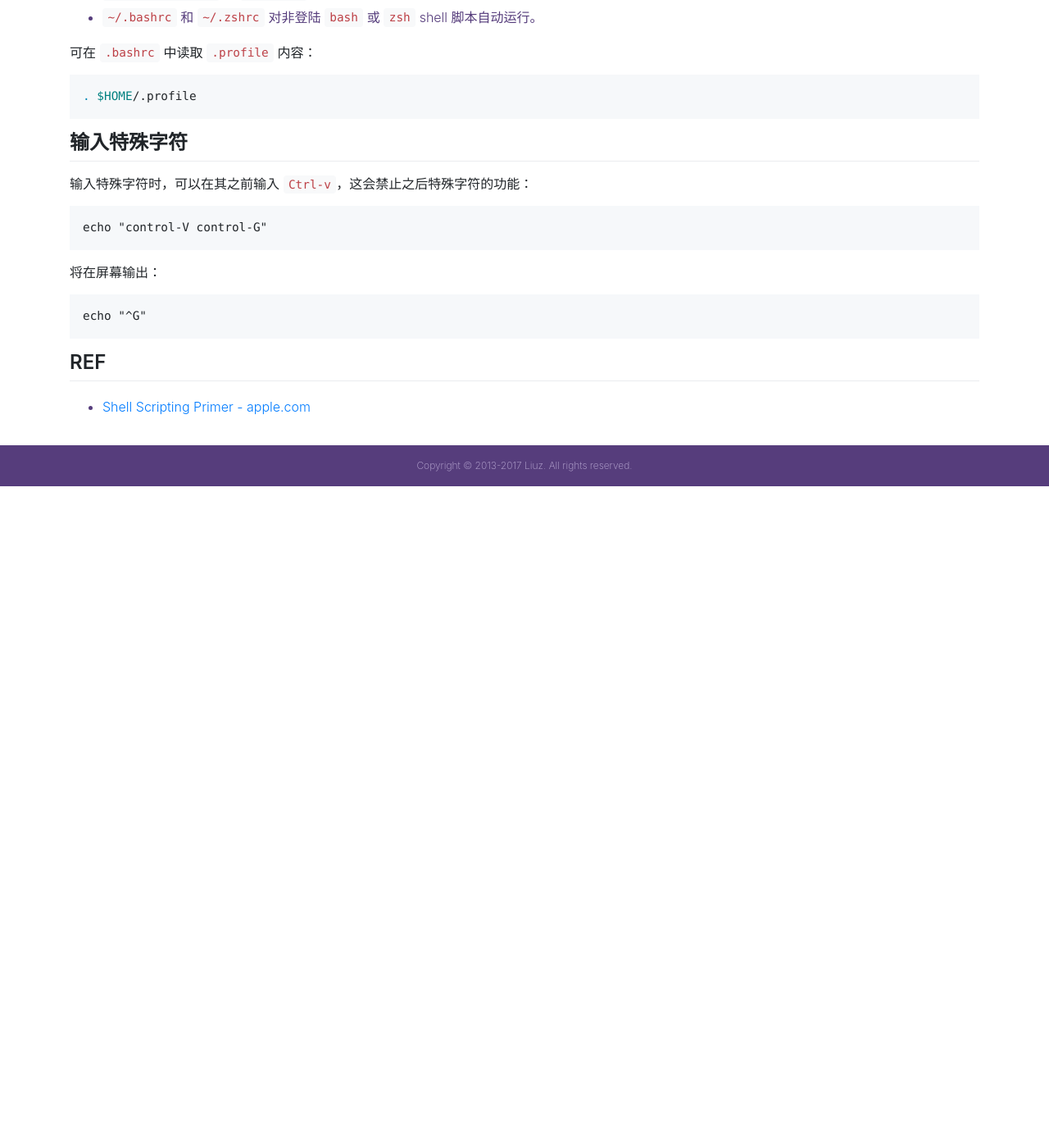
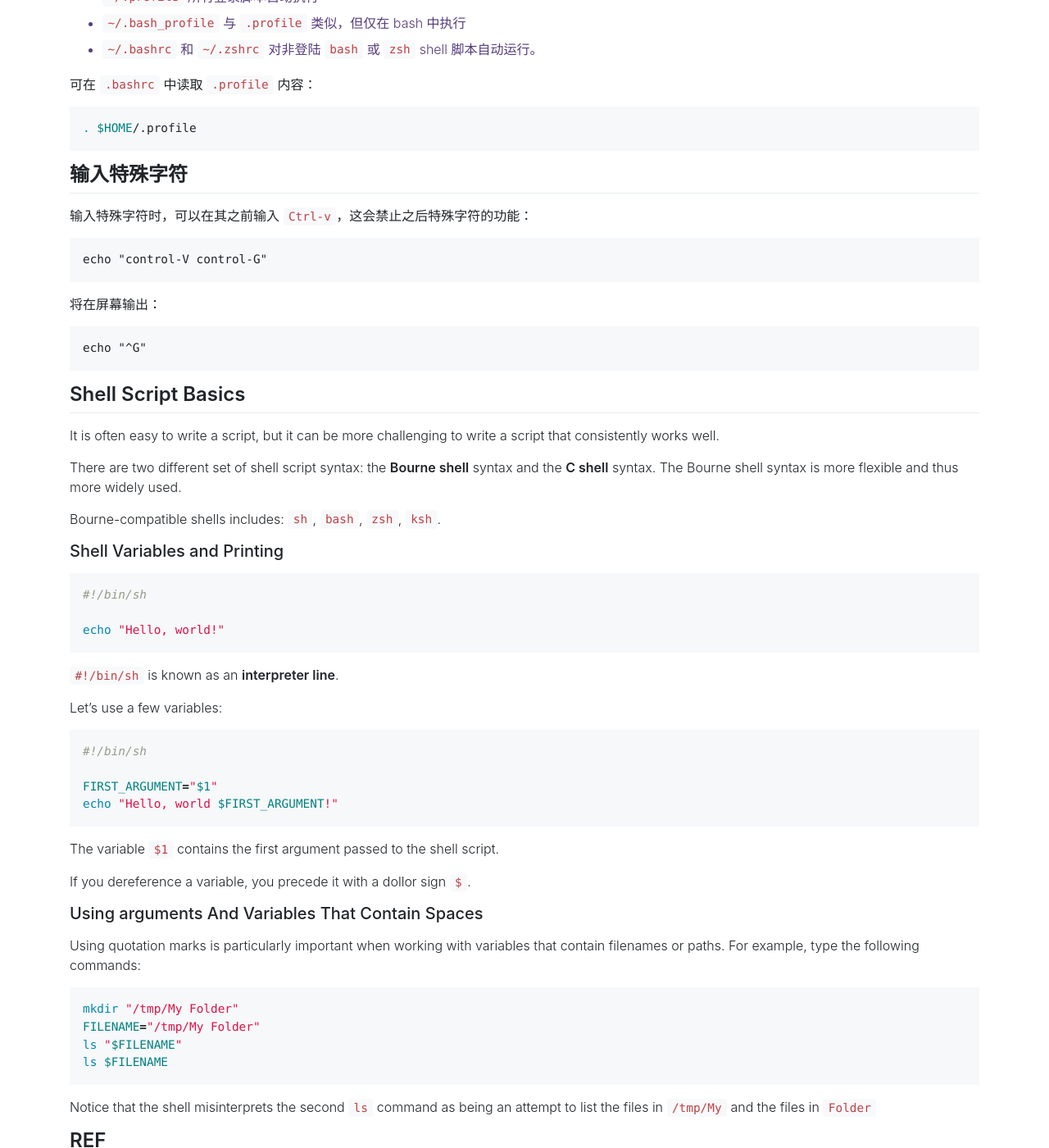
Before and after one commit to liuzhuan/liuzhuan.github.io, a Jekyll site: the page built from _posts/2017-12-19-shell-primer.md, in a window 1280 px wide and 1400 px high, scrolled down 574 px. Shown: the whole window at 82% size. Built offline with Jekyll 4.4.1, drawn with Linux system fonts in a browser that asks for light colours; nearby versions of some CDN libraries; before the commit the page ends 1167 px from its top, so only the background shows below that; some of the changed text lies outside the part shown.

Commit message:
updating shell primer

````diff
--- a/_posts/2017-12-19-shell-primer.md
+++ b/_posts/2017-12-19-shell-primer.md
@@ -7,6 +7,8 @@ date: 2017-12-19
 Shell 无处不在，异常强大，是每个开发人员必备技能。
 
 写脚本很简单，但是写一个运行正常、稳定可靠的脚本并非易事，需要扎实的基础知识。
+
+This document only covers the **Bourne shell** syntax.
 
 ## 内建命令
 
@@ -45,6 +47,50 @@ echo "control-V control-G"
 echo "^G"
 ```
 
+## Shell Script Basics
+
+It is often easy to write a script, but it can be more challenging to write a script that consistently works well.
+
+There are two different set of shell script syntax: the **Bourne shell** syntax and the **C shell** syntax. The Bourne shell syntax is more flexible and thus more widely used.
+
+Bourne-compatible shells includes: `sh`, `bash`, `zsh`, `ksh`.
+
+### Shell Variables and Printing
+
+```sh
+#!/bin/sh
+
+echo "Hello, world!"
+```
+
+`#!/bin/sh` is known as an **interpreter line**.
+
+Let's use a few variables:
+
+```sh
+#!/bin/sh
+
+FIRST_ARGUMENT="$1"
+echo "Hello, world $FIRST_ARGUMENT!"
+```
+
+The variable `$1` contains the first argument passed to the shell script.
+
+If you dereference a variable, you precede it with a dollor sign `$`.
+
+### Using arguments And Variables That Contain Spaces
+
+Using quotation marks is particularly important when working with variables that contain filenames or paths. For example, type the following commands:
+
+```sh
+mkdir "/tmp/My Folder"
+FILENAME="/tmp/My Folder"
+ls "$FILENAME"
+ls $FILENAME
+```
+
+Notice that the shell misinterprets the second `ls` command as being an attempt to list the files in `/tmp/My` and the files in `Folder`
+
 ## REF
 
 - [Shell Scripting Primer - apple.com][apple-shell-primer]
````
